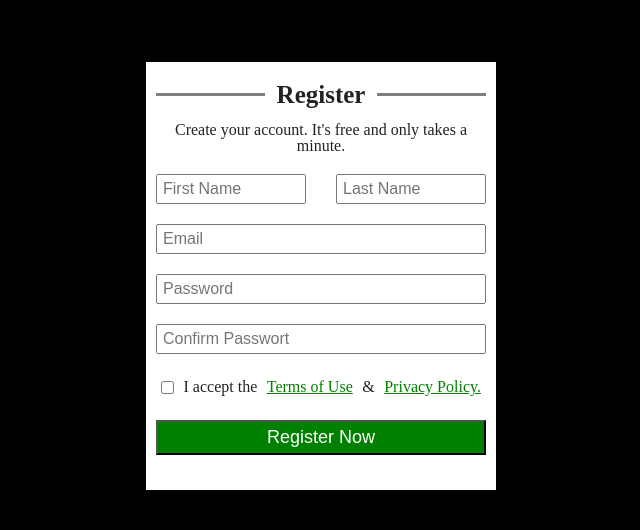
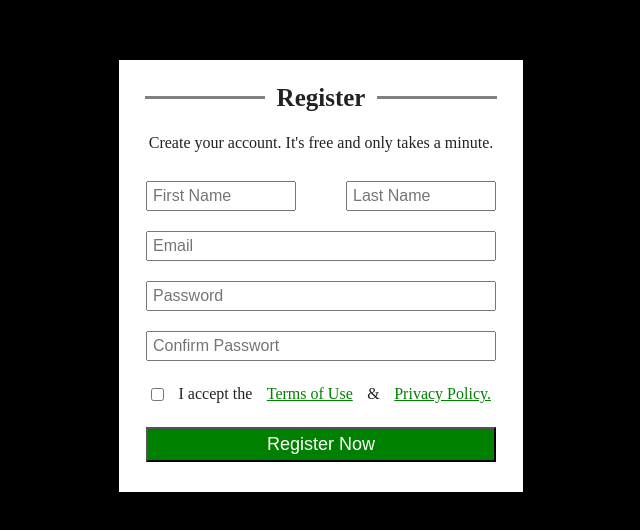
Before and after one commit to olpok3007/form-register, a plain HTML site: page index.html in a window 1280 px wide. Shown: the part 124-654 px from the top of the page, without its empty margins (319-959 px from the left). Drawn offline with Linux system fonts and the light colour scheme.

Commit message:
project correction

```diff
--- a/css/style.css
+++ b/css/style.css
@@ -1,5 +1,5 @@
 body {
-  height: 100vh;
+  min-height: 100vh;
   background-color: black;
   display: flex;
   justify-content: center;
@@ -10,46 +10,39 @@ body {
   display: flex;
   flex-direction: column;
   align-items: center;
-  width: 350px;
-  padding: 5px;
+  padding: 10px;
   background-color: white;
 }
 .header {
   margin-top: 10px;
   position: relative;
+
 }
 .line {
   display: flex;
-  justify-content: center;
+  justify-content: space-evenly;
   align-items: center;
-  padding: 5px;
+  padding: 5px ;
   font-size: 25px;
   font-weight: 700;
+
 }
 .line::after {
   content: "";
-  position: absolute;
-  right: 0;
   margin: 0 5px;
-  width: 32%;
+  width: 120px;
   border-top: 3px solid gray;
 }
 .line::before {
   content: "";
-  position: absolute;
   margin: 0 5px;
-  left: 0px;
-  width: 32%;
+  width: 120px;
   border-top: 3px solid gray;
-}
-
-.text_header {
-  margin: 0 10px 10px 10px;
-  font-size: 30px;
 }
 
 .text {
   margin: 10px;
+  padding: 10px;
   text-align: center;
 }
 
@@ -58,15 +51,13 @@ body {
   flex-direction: column;
   justify-content: space-evenly;
   padding: 10px;
-  max-width: 5px 0;
   background-color: white;
-  width: 350px;
+  min-width: 370px;
 }
 
 .name {
   display: flex;
   justify-content: space-between;
-  width: auto;
   margin-bottom: 20px;
   height: 30px;
 }
@@ -77,14 +68,8 @@ body {
   padding: 5px;
   margin-bottom: 20px;
 }
-._email,
-._password,
-._confirm {
-}
-.input,
-.email,
-.password,
-.confirm_pass {
+
+.input {
   width: 100%;
   height: 30px;
   padding: 5px;
@@ -98,7 +83,7 @@ body {
   margin-bottom: 20px;
   padding: 5px;
 }
-a {
+.href {
   color: green;
 }
 
@@ -107,5 +92,5 @@ a {
   background-color: green;
   color: white;
   font-size: large;
-  margin-bottom: 20px;
+  margin-bottom: 10px;
 }
--- a/index.html
+++ b/index.html
@@ -20,7 +20,7 @@
       </header>
 
       <form method="get" class="wrapper">
-        <label class="name">
+        <section class="name">
           <input
             class="names first_name"
             type="text"
@@ -39,46 +39,40 @@
             autocomplete="last_name"
             name="last_name"
           />
-        </label>
+        </section>
 
-        <label class="_email">
           <input
-            class="email"
+            class="input email"
             type="email"
             placeholder="Email"
             required
             autocomplete="email"
             name="email"
           />
-        </label>
 
-        <label class="_password">
           <input
-            class="password"
+            class="input password"
             type="password"
             placeholder="Password"
             required
             autocomplete="password"
             name="password"
           />
-        </label>
 
-        <label class="_confirm">
           <input
-            class="confirm_pass"
+            class="input confirm_pass"
             type="password"
             placeholder="Confirm Passwort"
             required
             autocomplete="confirm_password"
             name="confirm_password"
           />
-        </label>
 
-        <label class="checked">
+        <section class="checked">
           <input type="checkbox" required name="checked" />
-          I accept the <a href="#">Terms of Use</a> &
+          I accept the <a class="href" href="#">Terms of Use</a> &
           <a class="href" href="#">Privacy Policy.</a>
-        </label>
+        </section>
         <button class="btn" type="submit">Register Now</button>
       </form>
     </div>
```
